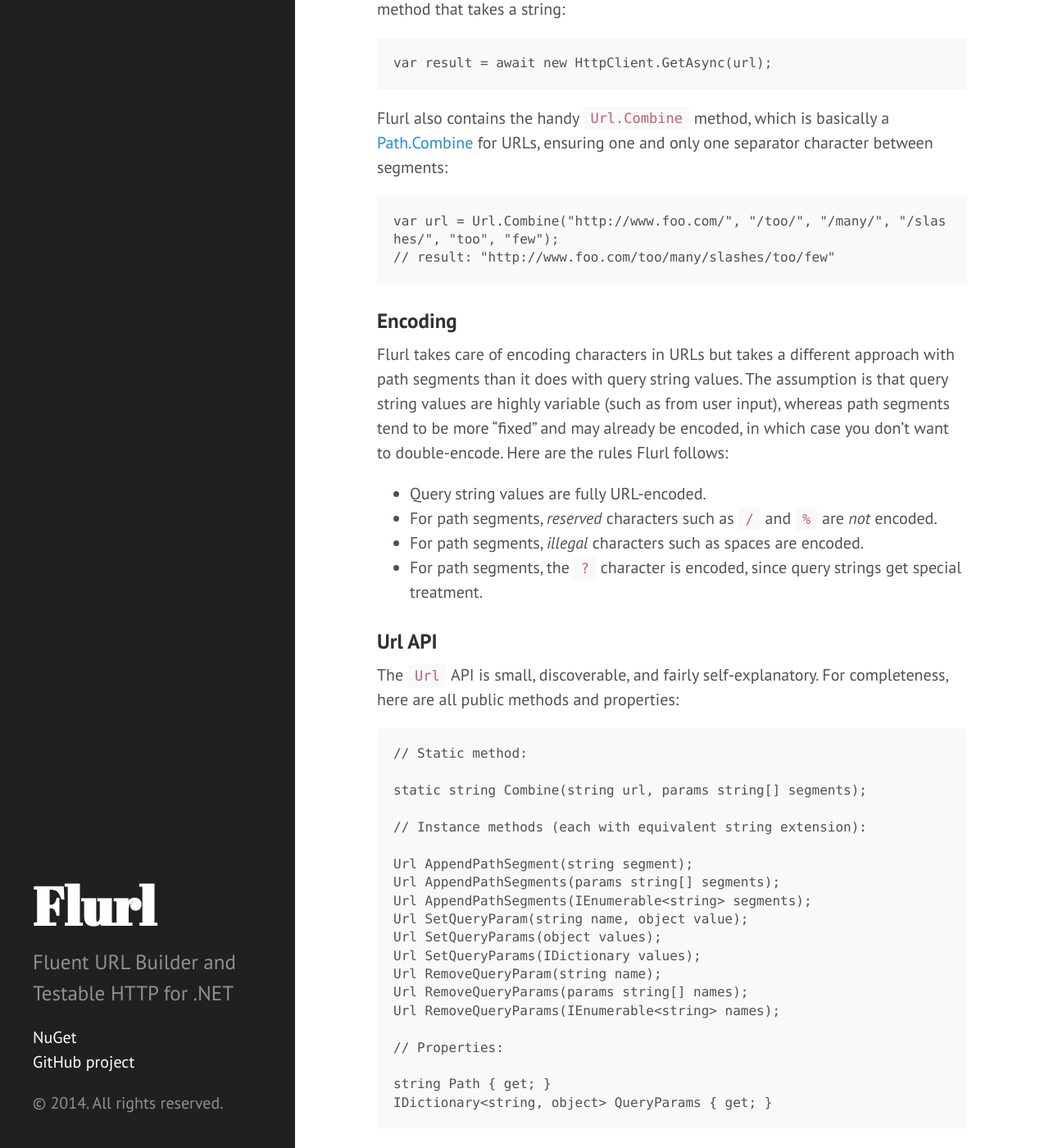
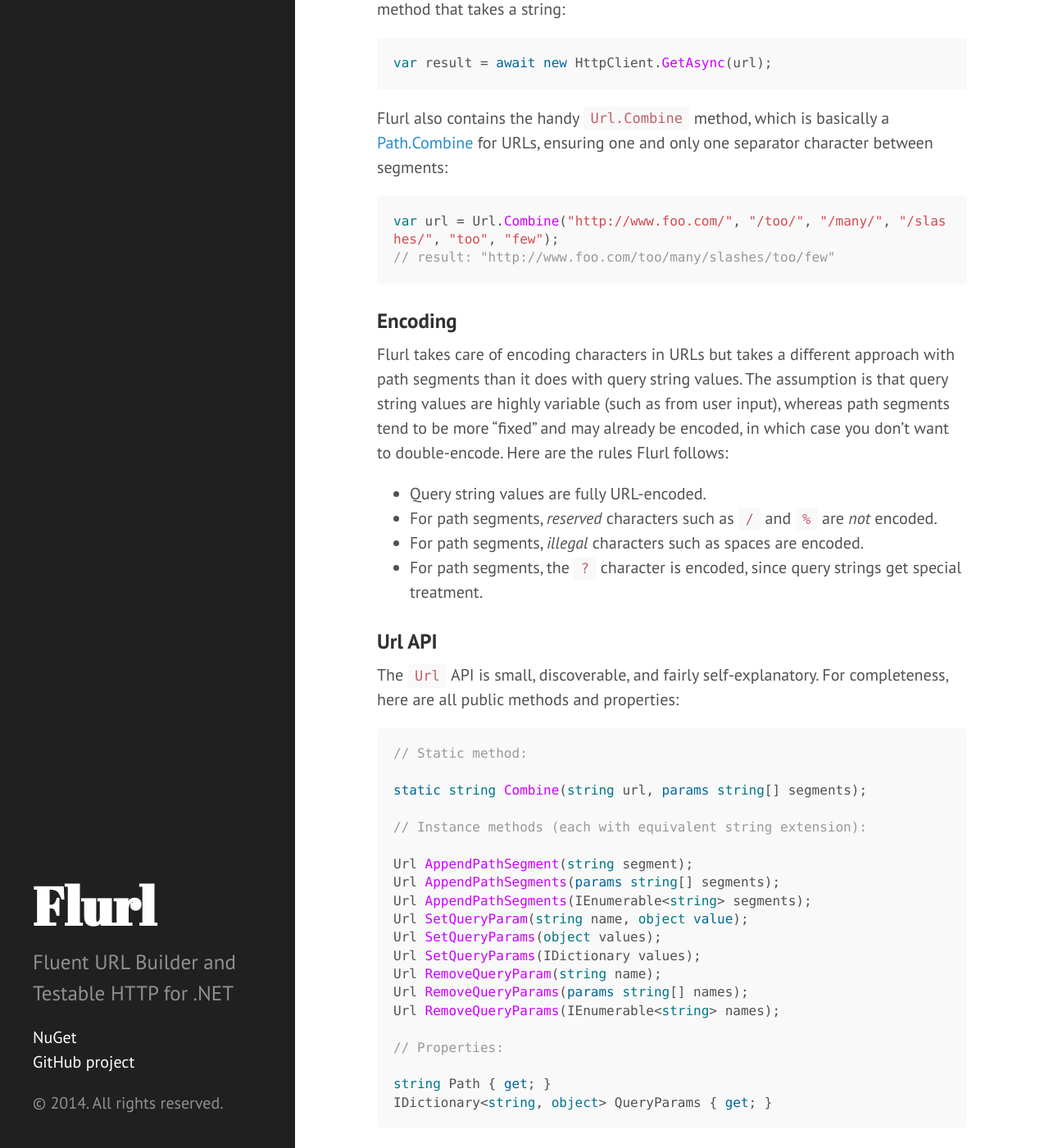
Before and after one commit to tmenier/Flurl, a Jekyll site: the page built from index.md, in a window 1280 px wide and 1400 px high, scrolled down 712 px. Shown: the whole window at 82% size. Built offline with Jekyll 4.4.1, drawn with Linux system fonts in a browser that asks for light colours; Markdown is read by kramdown in place of the engine named in the settings; some of the changed text lies outside the part shown.

Commit message:
ah, pygments likes lower-case c#

`````diff
--- a/index.md
+++ b/index.md
@@ -7,7 +7,7 @@
 
 Flurl is a tiny, portable, fluent library for building URLs. It is best explained with an example:
 
-````C#
+````c#
 var url = "http://www.some-api.com"
 	.AppendPathSegment("endpoint")
 	.SetQueryParams(new {
@@ -19,19 +19,19 @@
 
 At its core is the `Url` class, which is designed to work seamlessly with strings, as demonstrated with the extension method above. Creating a `Url` via a string extension is purly optional though; you can create one explicitly if you prefer:
 
-````C#
+````c#
 var url = new Url("http://www.some-api.com").AppendPathSegment(...
 ````
 
 A `Url` also converts back to a string implicitly, so you can use it directly in any method that takes a string:
 
-````C#
+````c#
 var result = await new HttpClient.GetAsync(url);
 ````
 
 Flurl also contains the handy `Url.Combine` method, which is basically a [Path.Combine](http://msdn.microsoft.com/en-us/library/dd991142.aspx) for URLs, ensuring one and only one separator character between segments:
 
-````C#
+````c#
 var url = Url.Combine("http://www.foo.com/", "/too/", "/many/", "/slashes/", "too", "few");
 // result: "http://www.foo.com/too/many/slashes/too/few"
 ````
@@ -49,7 +49,7 @@
 
 The `Url` API is small, discoverable, and fairly self-explanatory. For completeness, here are all public methods and properties:
 
-````C#
+````c#
 // Static method:
 
 static string Combine(string url, params string[] segments);
`````
Also changed, not shown: 1 other file.
